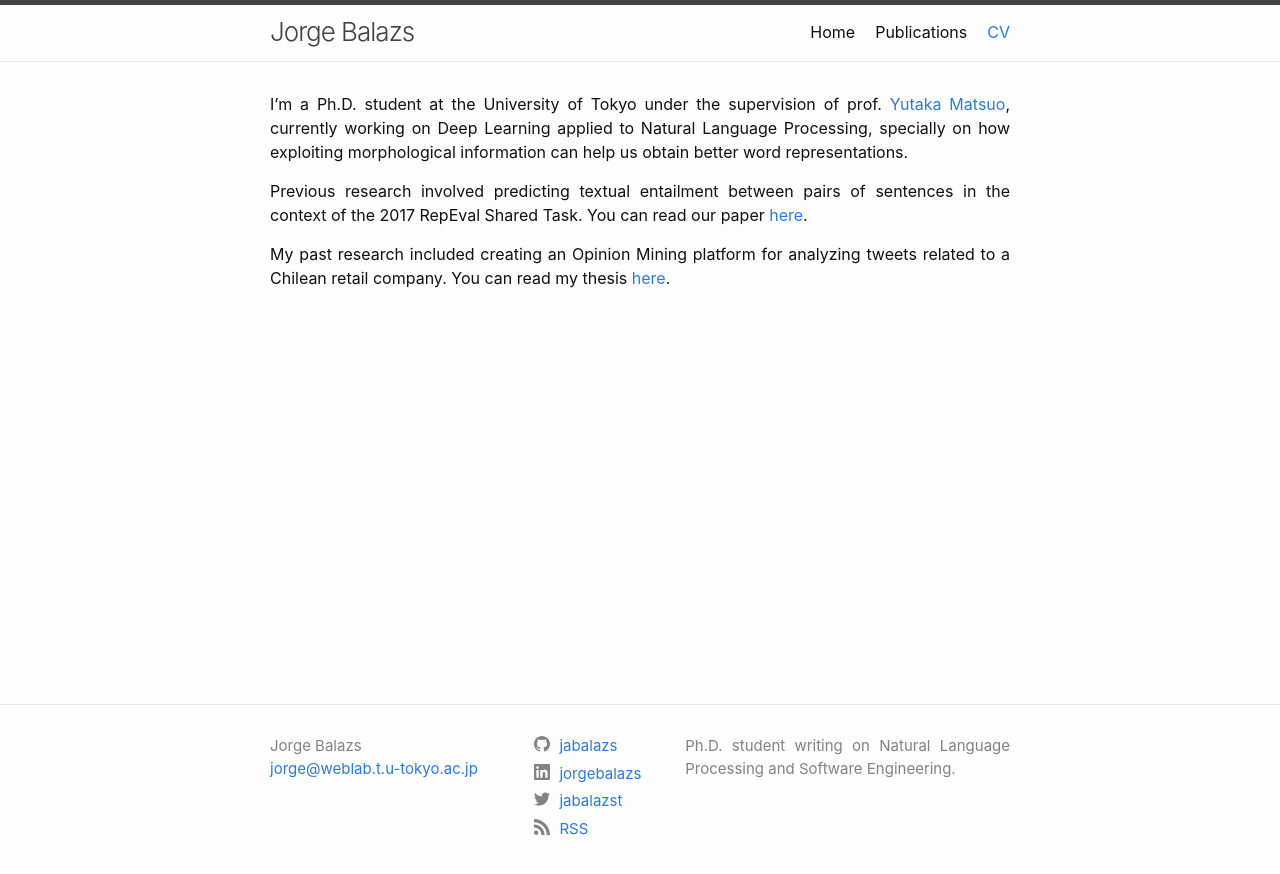
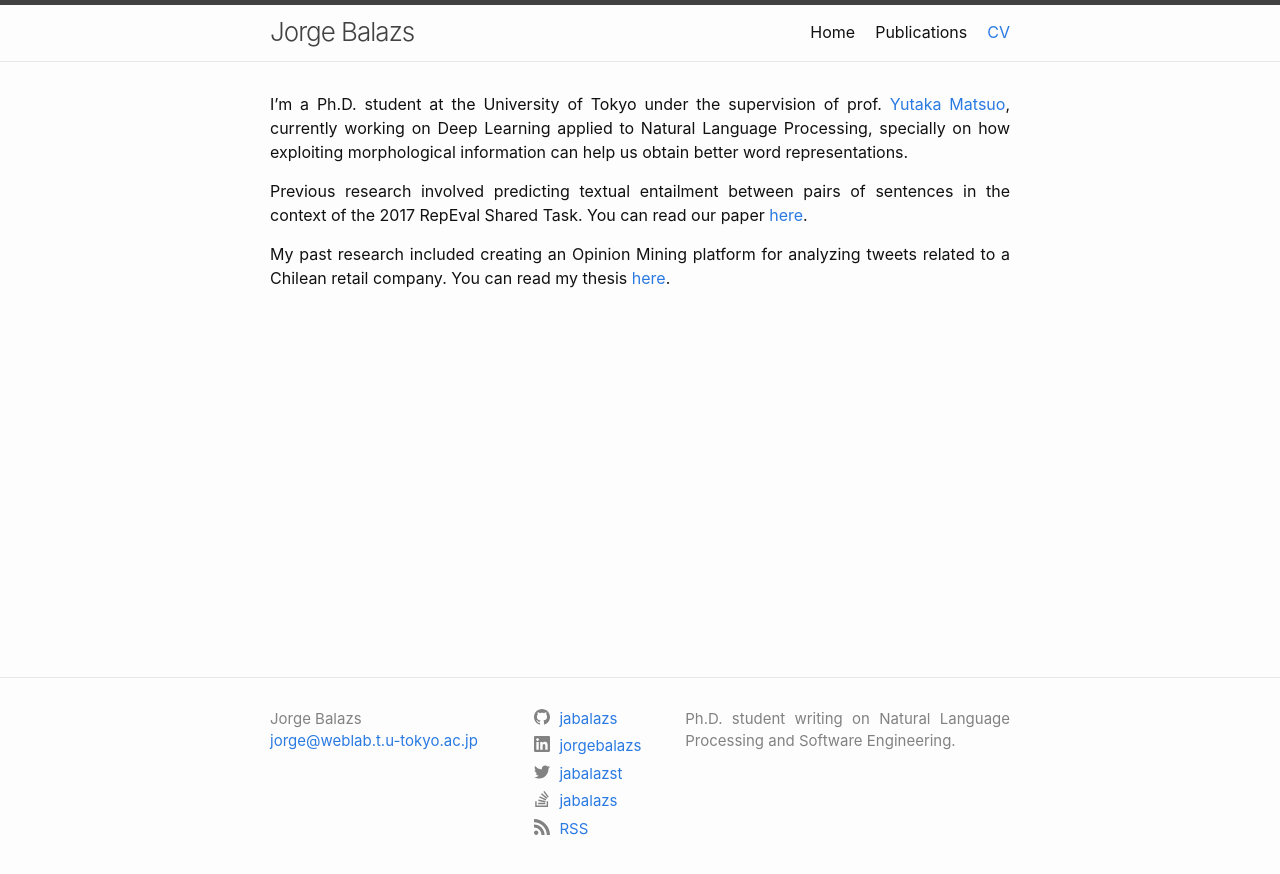
Before and after one commit to jabalazs/jabalazs.github.io, a Jekyll site: the page built from index.md, in a window 1280 px wide. Shown: the top 874 px of the page. Built offline with Jekyll 4.4.1, drawn with Linux system fonts in a browser that asks for light colours.

Commit message:
Add StackOverflow to social profile

```diff
--- a/_config.yml
+++ b/_config.yml
@@ -25,6 +25,7 @@
 url: "http://jabalazs.github.io/" # the base hostname & protocol for your site
 twitter_username: jabalazst
 github_username:  jabalazs
+stackoverflow_id: "3941813"
 linkedin_username: jorgebalazs
 rss: RSS
 
--- a/_includes/social.html
+++ b/_includes/social.html
@@ -10,5 +10,6 @@
   {%- if site.twitter_username -%}<li><a href="https://www.twitter.com/{{ site.twitter_username| cgi_escape | escape }}"><svg class="svg-icon"><use xlink:href="{{ '/assets/minima-social-icons.svg#twitter' | relative_url }}"></use></svg> <span class="username">{{ site.twitter_username| escape }}</span></a></li>{%- endif -%}
   {%- if site.youtube_username -%}<li><a href="https://youtube.com/{{ site.youtube_username| cgi_escape | escape }}"><svg class="svg-icon"><use xlink:href="{{ '/assets/minima-social-icons.svg#youtube' | relative_url }}"></use></svg> <span class="username">{{ site.youtube_username| escape }}</span></a></li>{%- endif -%}
   {%- if site.googleplus_username -%}<li><a href="https://plus.google.com/{{ site.googleplus_username| escape }}"><svg class="svg-icon"><use xlink:href="{{ '/assets/minima-social-icons.svg#googleplus' | relative_url }}"></use></svg> <span class="username">{{ site.googleplus_username| escape }}</span></a></li>{%- endif -%}
+  {%- if site.stackoverflow_id -%}<li><a href="https://stackoverflow.com/users/{{ site.stackoverflow_id| escape }}"><svg class="svg-icon"><use xlink:href="{{ '/assets/minima-social-icons.svg#stackoverflow' | relative_url }}"></use></svg> <span class="username"> jabalazs </span></a></li>{%- endif -%}
   {%- if site.rss -%}<li><a href="{{ 'feed.xml' | relative_url }}"><svg class="svg-icon"><use xlink:href="{{ '/assets/minima-social-icons.svg#rss' | relative_url }}"></use></svg> <span>{{ site.rss | escape }}</span></a></li>{%- endif -%}
 </ul>
```
